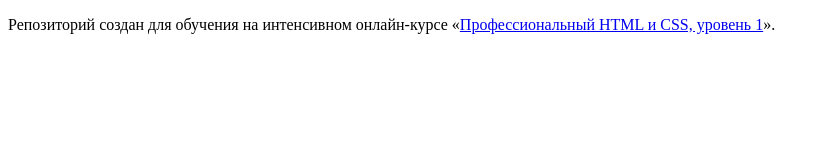
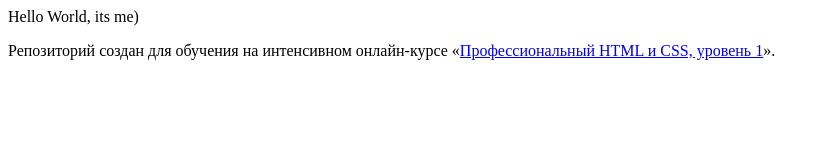
Before and after one commit to viktorkanit/794021-sedona, a plain HTML site: page index.html in a window 1280 px wide. Shown: the whole page, without its empty margins (0-830 px from the left). Drawn offline with Linux system fonts and the light colour scheme.

Commit message:
Hello World
Its a pull request for GitHub

```diff
--- a/index.html
+++ b/index.html
@@ -5,7 +5,7 @@
     <title>HTML Academy: Седона</title>
   </head>
   <body>
-
+	Hello World, its me)
     <p>Репозиторий создан для обучения на интенсивном онлайн‑курсе «<a href="https://htmlacademy.ru/intensive/htmlcss">Профессиональный HTML и CSS, уровень 1</a>».</p>
 
   </body>
```
